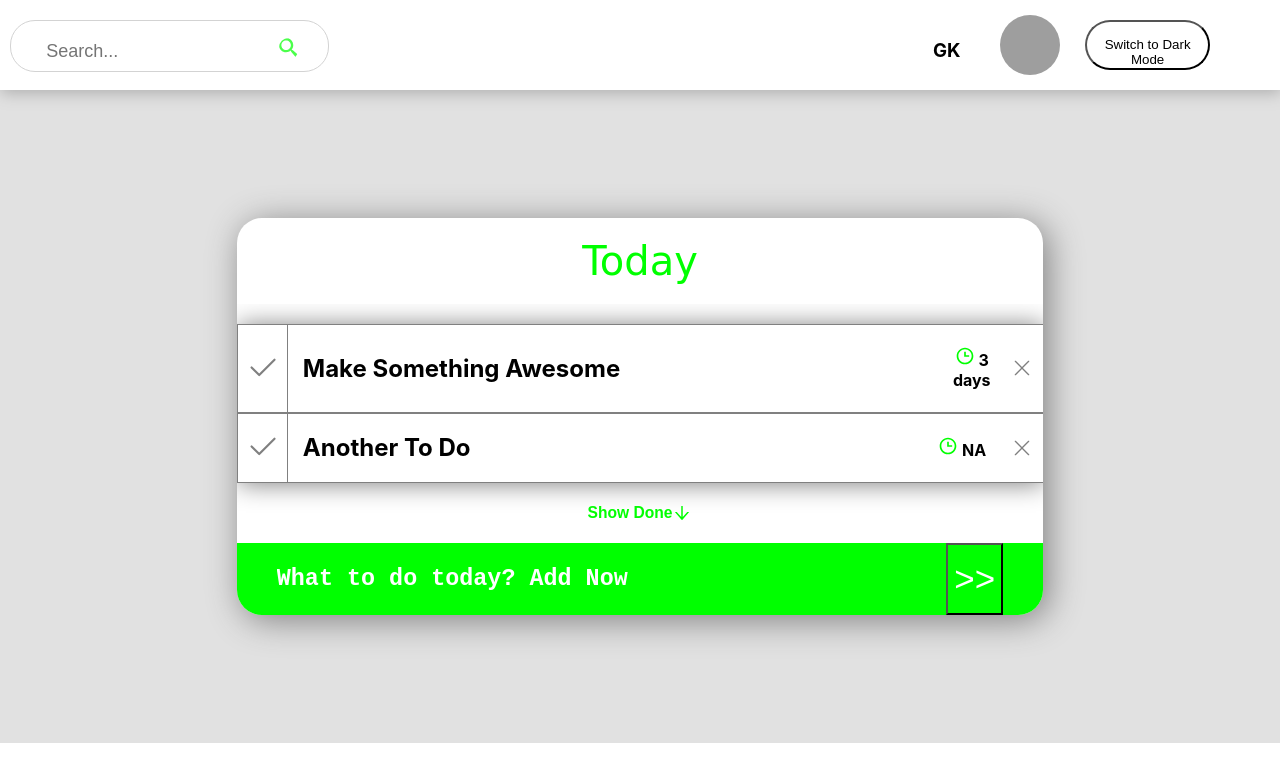
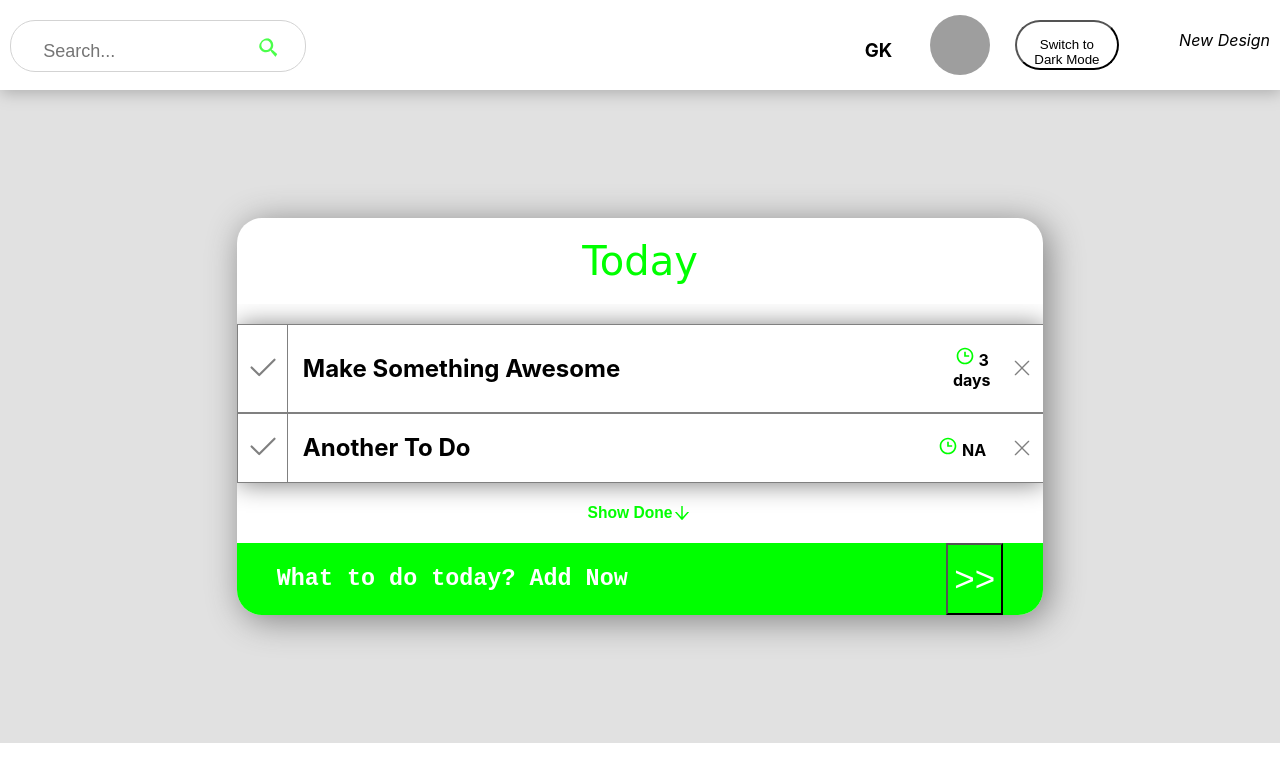
Before and after one commit to rganapathykarthikeyan/To-Do-List-React, a React (Create React App) app: page / in a window 1280 px wide. Shown: the top 782 px of the page. Built offline with nearby package versions, Linux system fonts and the light colour scheme; grey boxes are pictures that could not be loaded.

Commit message:
Added Link to New Design Page using react-router-dom

```diff
--- a/package.json
+++ b/package.json
@@ -13,6 +13,7 @@
     "react": "^18.2.0",
     "react-dom": "^18.2.0",
     "react-icons": "^4.7.1",
+    "react-router-dom": "^6.8.1",
     "react-scripts": "5.0.1",
     "web-vitals": "^2.1.0"
   },
--- a/src/App.js
+++ b/src/App.js
@@ -1,53 +1,21 @@
-import './App.css';
-import Header from './components/Header';
-import ListItems from './components/ListItems';
-import { useState } from 'react';
-import DataProvider from './store/dataProvider';
+import React from "react";
+import { createBrowserRouter, RouterProvider } from "react-router-dom";
+import NewLayoutMain from "./components/newList/NewLayoutMain";
+import MainLayoutOld from "./MainLayoutOld";
 
-const DummyList = [
-  {
-    id:'1',
-    done:true,
-    title:'Drink Coffee',
-    deadline:''
-  },
-  {
-    id:'2',
-    done:false,
-    title:'Make Something Awesome',
-    deadline:'3 days'
-  },
-  {
-    id:'3',
-    done:true,
-    title:'Take the dog for a walk',
-    deadline:''
-  },
-  {
-    id:'4',
-    done:false,
-    title:'Another To Do',
-    deadline:'NA'
-  },
-]
+const router = createBrowserRouter([
+    {
+        path:'/',
+        element: <MainLayoutOld />
+    },
+    {
+        path: '/new',
+        element: <NewLayoutMain />
+    }
+]);
 
-function App() {
-  const [todolistitems, settodolistitems] = useState(DummyList);
-
-  const addTodoItem = (todoitem) =>{
-    settodolistitems((prevlist) => {
-      return [...prevlist, todoitem];
-    });
-  }
-
-  return (
-    <div className="App">
-      <DataProvider>
-      <Header />
-      <ListItems itemlist={todolistitems} addTodoItemHandler = {addTodoItem}></ListItems>
-      </DataProvider>
-    </div>
-  );
+const App = () => {
+    return <RouterProvider router={router} />
 }
 
 export default App;
--- /dev/null
+++ b/src/MainLayoutOld.js
@@ -0,0 +1,53 @@
+import './MainLayoutOld.css';
+import Header from './components/Header';
+import ListItems from './components/ListItems';
+import { useState } from 'react';
+import DataProvider from './store/dataProvider';
+
+const DummyList = [
+  {
+    id:'1',
+    done:true,
+    title:'Drink Coffee',
+    deadline:''
+  },
+  {
+    id:'2',
+    done:false,
+    title:'Make Something Awesome',
+    deadline:'3 days'
+  },
+  {
+    id:'3',
+    done:true,
+    title:'Take the dog for a walk',
+    deadline:''
+  },
+  {
+    id:'4',
+    done:false,
+    title:'Another To Do',
+    deadline:'NA'
+  },
+]
+
+function MainLayoutOld() {
+  const [todolistitems, settodolistitems] = useState(DummyList);
+
+  const addTodoItem = (todoitem) =>{
+    settodolistitems((prevlist) => {
+      return [...prevlist, todoitem];
+    });
+  }
+
+  return (
+    <div className="App">
+      <DataProvider>
+      <Header />
+      <ListItems itemlist={todolistitems} addTodoItemHandler = {addTodoItem}></ListItems>
+      </DataProvider>
+    </div>
+  );
+}
+
+export default MainLayoutOld;
--- a/src/components/Header.css
+++ b/src/components/Header.css
@@ -87,3 +87,13 @@ img{
     border-color: white;
     color: white;
 }
+
+.newLink{
+    text-decoration:none;
+    margin-top: 20px;
+    color: black;
+    font-style: italic;
+}
+.newLink.dark{
+    color: white;
+}
--- a/src/components/Header.js
+++ b/src/components/Header.js
@@ -2,6 +2,7 @@ import React, { useContext, useState } from "react";
 import "./Header.css";
 import { ImSearch } from "react-icons/im";
 import DataContext from "../store/dataContext";
+import { Link } from "react-router-dom";
 
 const Header = () => {
   const DataCxt = useContext(DataContext);
@@ -32,6 +33,7 @@ const Header = () => {
         ></img>
         <button className={`themebtn ${themename}`}  onClick={DataCxt.toggletheme}> Switch to {curtheme === "LIGHT" ? "Dark" : "Light"} Mode</button>
       </div>
+      <Link to="/new" className={`newLink ${themename}`}>New Design</Link>
     </div>
   );
 };
--- a/src/components/ListToDoItems.js
+++ b/src/components/ListToDoItems.js
@@ -7,11 +7,14 @@ import DataContext from "../store/dataContext";
 
 const ListToDoItems = (props) => {
   const DataCxt = useContext(DataContext);
+  const [refresh, onrefresh] = useState(false);
+  const [showdone, ChangeShowdone] = useState(false);
+
   const curtheme = DataCxt.theme;
   const themename = curtheme === "LIGHT" ? "" : "dark";
   let filteredItemList = {}
   console.log(DataCxt.search)
-  if(DataCxt.search !== ""){
+  if(DataCxt.search.length> 0){
     filteredItemList = props.itemlist.itemlist.filter(item => item.title.includes(DataCxt.search))
   }
   else{
@@ -19,11 +22,10 @@ const ListToDoItems = (props) => {
   }
   const doneitems = filteredItemList.filter((item) => item.done);
   const notdoneitems = filteredItemList.filter((item) => !item.done);
-  const [showdone, ChangeShowdone] = useState(false);
+
   const changeshowstate = () => {
     ChangeShowdone(!showdone);
   };
-  const [refresh, onrefresh] = useState(false);
   const changeDoneState = (prop) => {
     for (let i = 0; i < props.itemlist.itemlist.length; i++) {
       if (props.itemlist.itemlist[i].id === prop) {
@@ -32,7 +34,6 @@ const ListToDoItems = (props) => {
     }
     onrefresh(!refresh);
   };
-
   const onItemDelete = (prop) => {
     for (let i = 0; i < props.itemlist.itemlist.length; i++) {
       if (props.itemlist.itemlist[i].id === prop) {
--- /dev/null
+++ b/src/components/newList/NewLayoutMain.js
@@ -0,0 +1,7 @@
+const NewLayoutMain = () => {
+    return(<>
+        <h1>New Page</h1>
+    </>)
+}
+
+export default NewLayoutMain;
```
Also changed, not shown: src/MainLayoutOld.css (renamed from src/App.css), 2 other files (tests, documents, lock files or other folders).
